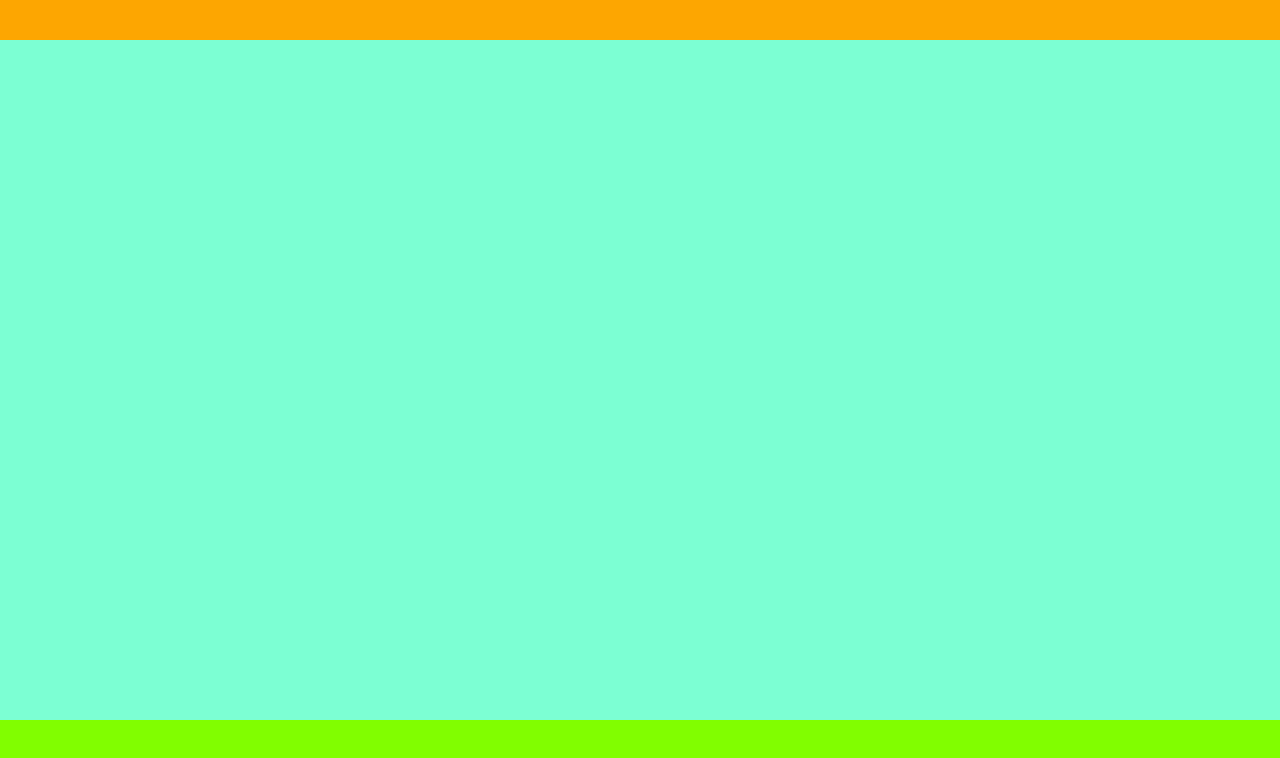
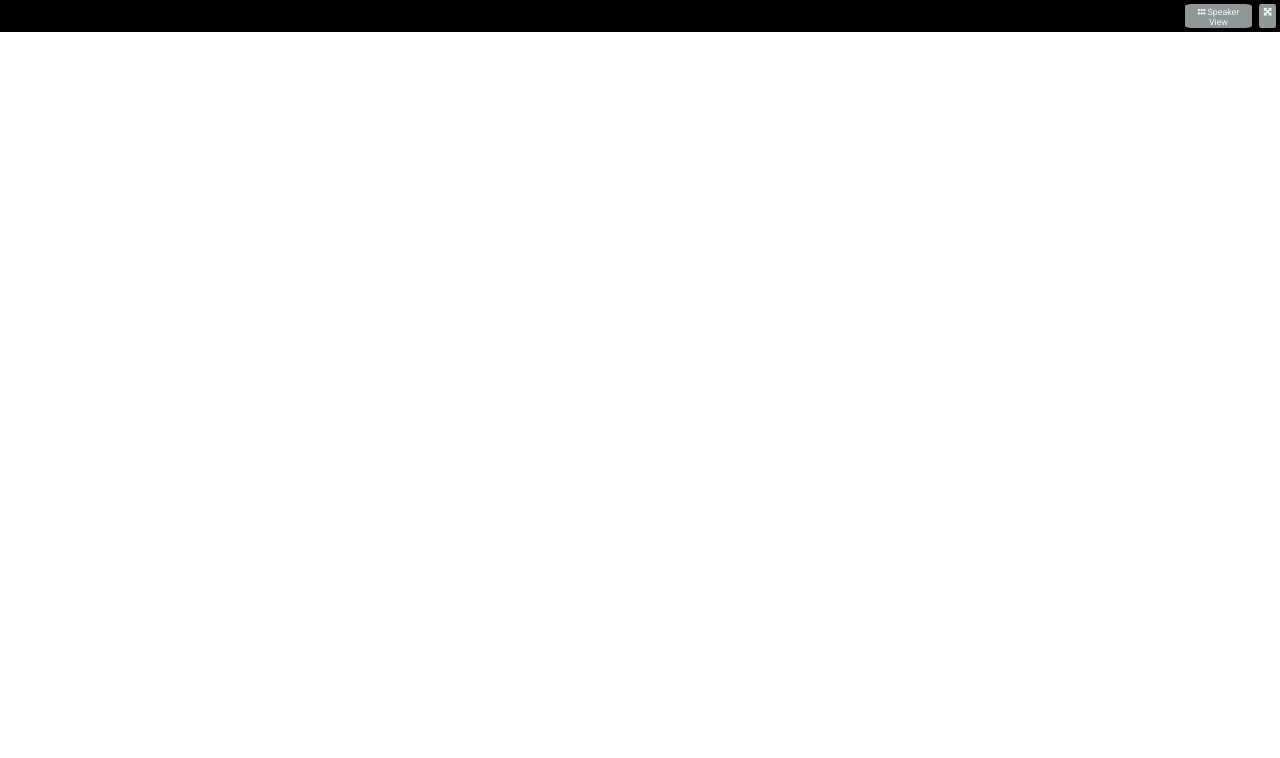
Before and after one commit to AndreSoffiantini/html-css-zoom, a plain HTML site: page index.html in a window 1280 px wide. Drawn offline with Linux system fonts and the light colour scheme.

Commit message:
Add site_header

```diff
--- a/assets/css/style.css
+++ b/assets/css/style.css
@@ -1,6 +1,4 @@
-header {
-    height: 5vh;
-}
+/* #region Debug */
 
 main {
     height: 85vh;
@@ -9,3 +7,61 @@ main {
 footer {
     height: 10vh;
 }
+
+
+/* endregion Debug */
+
+
+/* #region Common */
+
+:root {
+    --deep-dark: #000000;
+    --primary: #8F9797;
+    --light: #EDF8F7;
+    --confirm: #4BC800;
+    --refuse: #FF0000;
+}
+
+* {
+    font-family: 'Roboto', sans-serif;
+}
+
+
+/* #endregion Common */
+
+
+/* #region Utility */
+
+.primary-btn {
+    background-color: var(--primary);
+    color: var(--light);
+    text-align: center;
+    border-radius: 10%;
+    font-size: 55%;
+    padding: 3% 4%;
+}
+
+
+/* #endregion Utility */
+
+
+/* #region site_header */
+
+#site_header {
+    height: 4vh;
+    background-color: var(--deep-dark);
+    justify-content: flex-end;
+}
+
+#site_header>.container {
+    height: 100%;
+    width: 7.7%;
+    justify-content: space-around;
+}
+
+#site_header .primary-btn {
+    margin: 4%;
+}
+
+
+/* #endregion site_header */
--- a/index.html
+++ b/index.html
@@ -6,13 +6,29 @@
     <meta http-equiv="X-UA-Compatible" content="IE=edge">
     <meta name="viewport" content="width=device-width, initial-scale=1.0">
     <title>Zoom</title>
+    <link rel="preconnect" href="https://fonts.googleapis.com">
+    <link rel="preconnect" href="https://fonts.gstatic.com" crossorigin>
+    <link href="https://fonts.googleapis.com/css2?family=Roboto&display=swap" rel="stylesheet">
+    <script src="https://kit.fontawesome.com/98b92cce71.js" crossorigin="anonymous"></script>
     <link rel="stylesheet" href="./assets/css/common.css">
     <link rel="stylesheet" href="./assets/css/style.css">
 </head>
 
-<body class="debug">
+<body class="">
 
-    <header id="site_header">
+    <header id="site_header" class="flex-cont">
+
+        <div class="container flex-cont">
+
+            <div class="primary-btn">
+                <i class="fa-solid fa-grip"></i> Speaker View
+            </div>
+
+            <div class="primary-btn">
+                <i class="fa-solid fa-maximize"></i>
+            </div>
+
+        </div>
 
     </header>
     <!-- /#site_header -->
```
